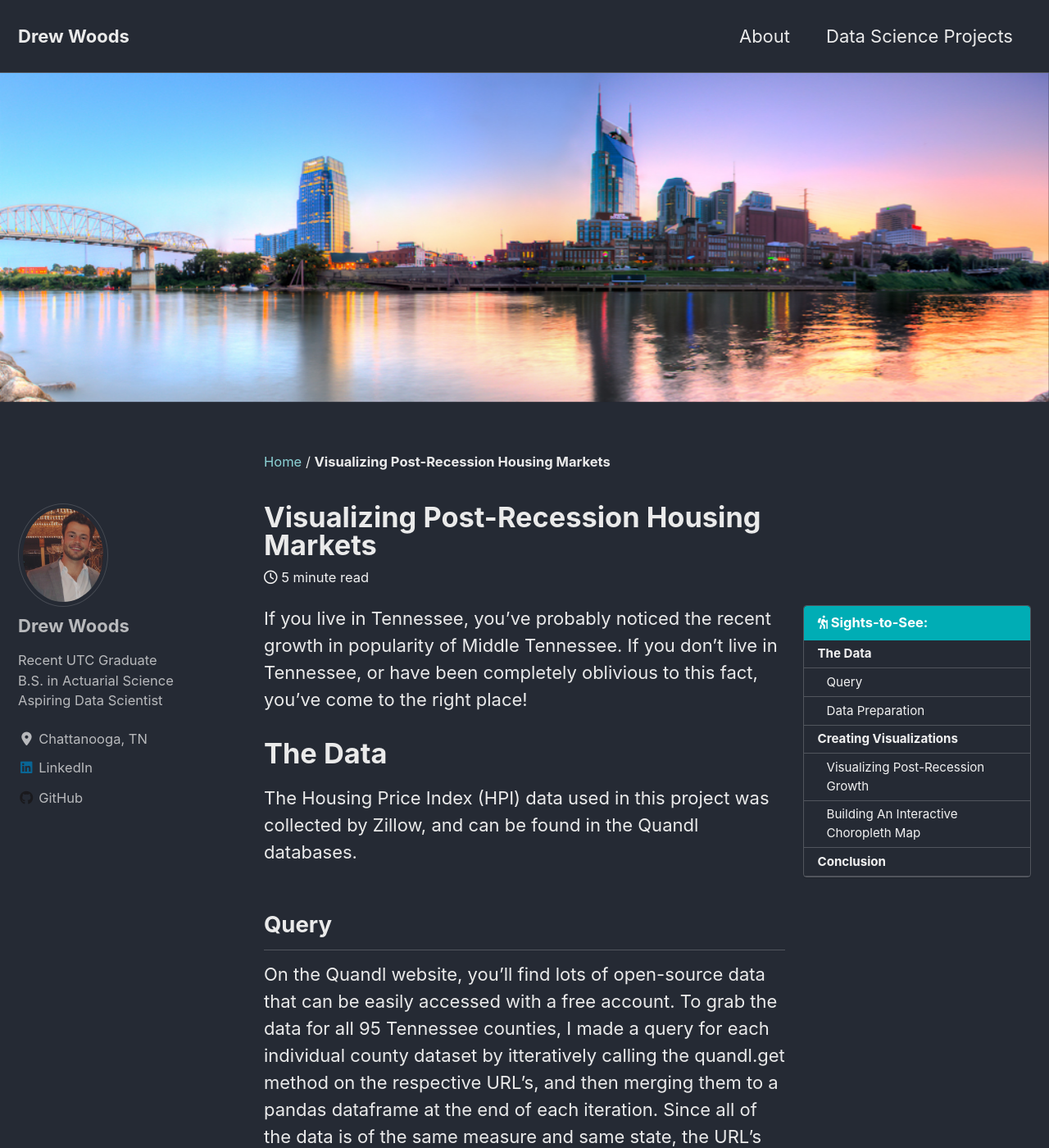
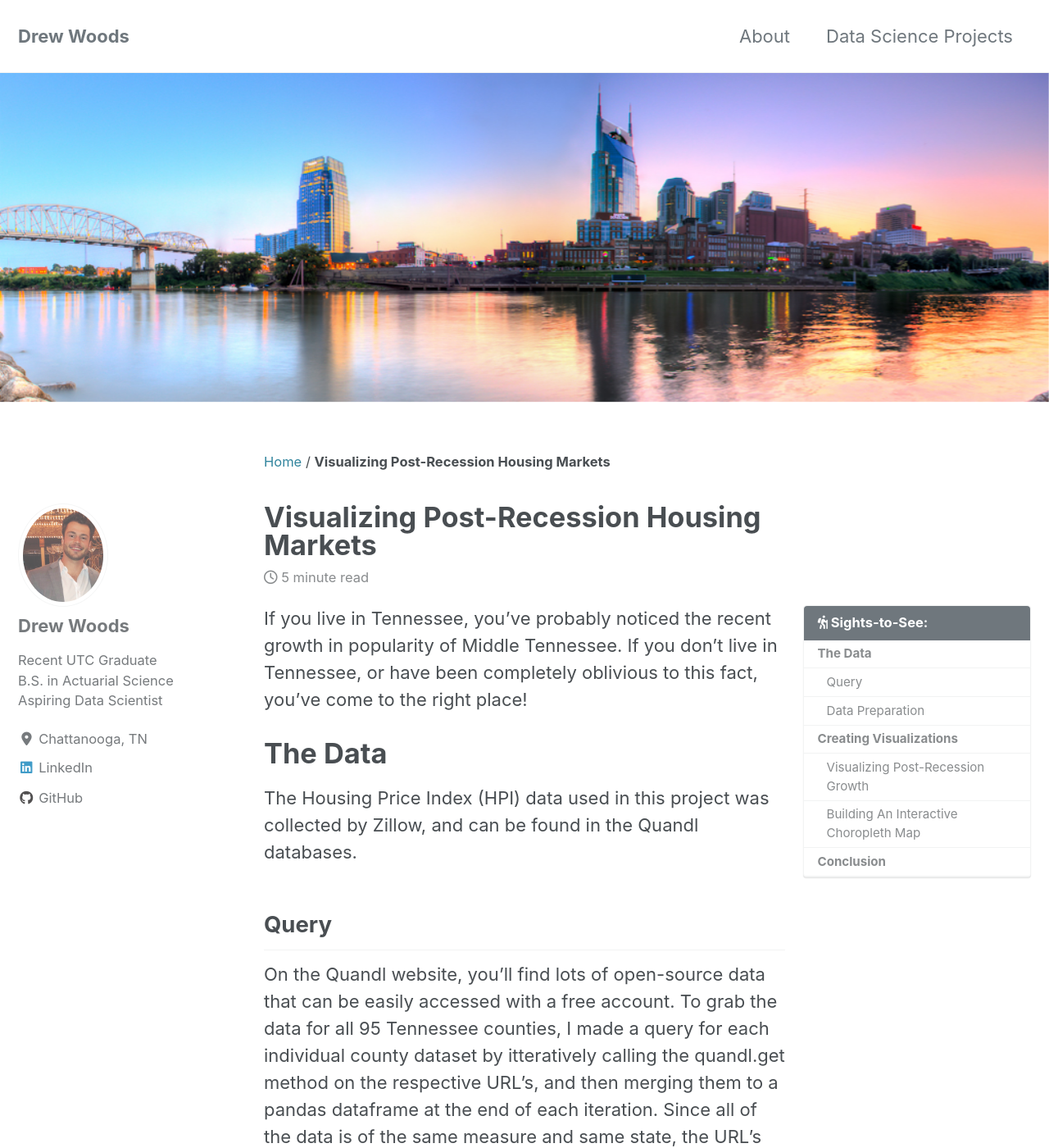
Before and after one commit to backdoordata/backdoordata.github.io, a Jekyll site: the page built from _posts/2020-02-11-TN-HPI-Analysis.md, in a window 1280 px wide and 1400 px high. Shown: the whole window at 82% size. Built offline with Jekyll 4.4.1, drawn with Linux system fonts in a browser that asks for light colours; cached includes are drawn as plain includes; nearby versions of some CDN libraries.

Commit message:
ML Proj1

```diff
--- a/_config.yml
+++ b/_config.yml
@@ -12,7 +12,7 @@
 
 # theme                  : "minimal-mistakes-jekyll"
 # remote_theme           : "mmistakes/minimal-mistakes"
-minimal_mistakes_skin    : "dark" # "air", "aqua", "contrast", "default", "dirt", "neon", "mint", "plum", "sunrise"
+minimal_mistakes_skin    : "default" # "air", "aqua", "contrast", "default", "dirt", "neon", "mint", "plum", "sunrise"
 
 # Site Settings
 locale                   : "en-US"
--- a/_sass/minimal-mistakes/skins/_default.scss
+++ b/_sass/minimal-mistakes/skins/_default.scss
@@ -3,3 +3,21 @@
    ========================================================================== */
 
 // Intentionally left blank
+
+/* dark syntax highlighting (base16) */
+$base00: #ffffff;
+$base01: #e0e0e0;
+$base02: #d0d0d0;
+$base03: #b0b0b0;
+$base04: #000000;
+$base05: #101010;
+$base06: #151515;
+$base07: #202020;
+$base08: #ff0086;
+$base09: #fd8900;
+$base0a: #aba800;
+$base0b: #00c918;
+$base0c: #1faaaa;
+$base0d: #3777e6;
+$base0e: #ad00a1;
+$base0f: #cc6633;
```
